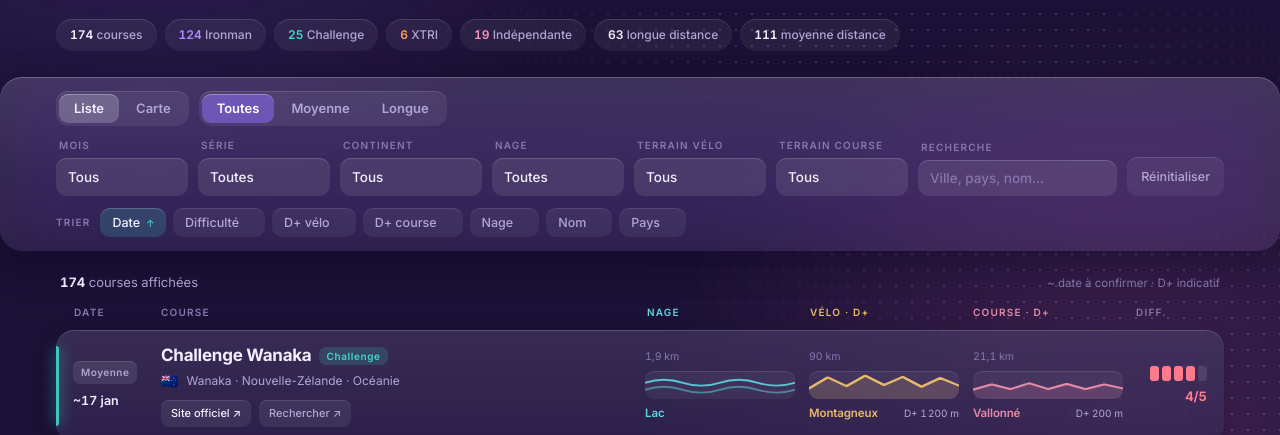
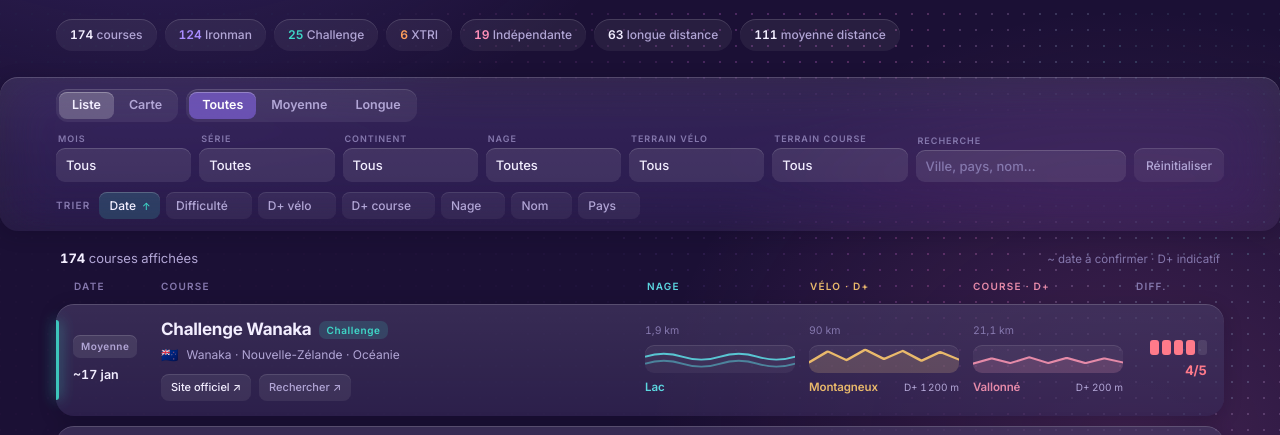
Before and after one commit to alxandrb/CoursePicker, a plain HTML site: page index.html in a window 1280 px wide. Shown: the part 322-757 px from the top of the page. Drawn offline with Linux system fonts and the light colour scheme.

Commit message:
Add files via upload

```diff
--- a/index.html
+++ b/index.html
@@ -94,56 +94,56 @@
 
   /* ---------- Barre d'outils : le verre le plus épais ---------- */
   .toolbar{
-    position:sticky;top:10px;z-index:30;margin-bottom:8px;
-    padding:14px 16px;border-radius:22px;
-    background:linear-gradient(180deg, rgba(255,255,255,.15), rgba(255,255,255,.08));
-    backdrop-filter:blur(30px) saturate(160%);
-    -webkit-backdrop-filter:blur(30px) saturate(160%);
-    box-shadow:var(--shade), inset 0 1px 0 var(--lip);
+    position:relative;z-index:30;margin-bottom:6px;
+    padding:12px 14px;border-radius:18px;
+    background:linear-gradient(180deg, rgba(255,255,255,.10), rgba(255,255,255,.05));
+    backdrop-filter:blur(26px) saturate(150%);
+    -webkit-backdrop-filter:blur(26px) saturate(150%);
+    box-shadow:0 4px 18px rgba(12,5,34,.22), inset 0 1px 0 rgba(255,255,255,.16);
   }
-  .segrow{display:flex;gap:10px;flex-wrap:wrap;align-items:center}
+  .segrow{display:flex;gap:8px;flex-wrap:wrap;align-items:center}
   .seg{display:inline-flex;gap:2px;padding:3px;border-radius:12px;background:rgba(255,255,255,.07);box-shadow:inset 0 1px 0 rgba(255,255,255,.12)}
   .seg button{
-    background:transparent;border:0;border-radius:9px;color:var(--muted);cursor:pointer;
-    font-family:inherit;font-weight:600;font-size:13px;padding:8px 15px;line-height:1;
+    background:transparent;border:0;border-radius:8px;color:var(--muted);cursor:pointer;
+    font-family:inherit;font-weight:600;font-size:12.5px;padding:7px 13px;line-height:1;
     transition:color .16s ease, background .16s ease;
   }
   .seg button:hover{color:var(--text)}
   .seg button.on{background:rgba(139,107,240,.55);color:#fff;box-shadow:inset 0 1px 0 rgba(255,255,255,.28)}
   .seg.view button.on{background:rgba(255,255,255,.20);color:var(--text)}
 
-  .controls{display:flex;gap:10px;flex-wrap:wrap;align-items:flex-end;margin-top:12px}
-  .field{display:flex;flex-direction:column;gap:5px}
+  .controls{display:flex;gap:8px;flex-wrap:wrap;align-items:flex-end;margin-top:10px}
+  .field{display:flex;flex-direction:column;gap:3px;flex:1 1 120px;min-width:0}
   .field label{
-    font-size:10px;font-weight:600;letter-spacing:.12em;text-transform:uppercase;
-    color:var(--faint);padding-left:3px;
+    font-size:9px;font-weight:600;letter-spacing:.11em;text-transform:uppercase;
+    color:var(--faint);padding-left:2px;white-space:nowrap;overflow:hidden;text-overflow:ellipsis;
   }
   select,input[type=search]{
     background:rgba(255,255,255,.09);color:var(--text);border:0;
     box-shadow:inset 0 1px 0 rgba(255,255,255,.16);
-    border-radius:11px;padding:10px 12px;font-family:inherit;font-size:13.5px;font-weight:500;
-    min-width:132px;appearance:none;cursor:pointer;
+    border-radius:9px;padding:8px 10px;font-family:inherit;font-size:13px;font-weight:500;
+    width:100%;min-width:0;appearance:none;cursor:pointer;
   }
   select option{background:#241748;color:var(--text)}
-  input[type=search]{cursor:text;min-width:170px}
+  input[type=search]{cursor:text}
   input[type=search]::placeholder{color:var(--faint)}
   select:focus-visible,input:focus-visible,button:focus-visible,a:focus-visible,summary:focus-visible{
     outline:2px solid var(--acc2);outline-offset:2px;
   }
-  .field.search{flex:1 1 170px}
+  .field.search{flex:2 1 180px}
   .field.search input{width:100%}
   .reset{
-    background:rgba(255,255,255,.06);border:0;color:var(--muted);border-radius:11px;
-    padding:10px 14px;cursor:pointer;font-size:12.5px;font-weight:500;font-family:inherit;height:39px;
+    background:rgba(255,255,255,.06);border:0;color:var(--muted);border-radius:9px;
+    padding:8px 12px;cursor:pointer;font-size:12px;font-weight:500;font-family:inherit;height:34px;flex:0 0 auto;
     box-shadow:inset 0 1px 0 rgba(255,255,255,.12);transition:color .16s ease,background .16s ease;
   }
   .reset:hover{color:var(--text);background:rgba(255,255,255,.11)}
 
-  .sortbar{display:flex;gap:7px;align-items:center;flex-wrap:wrap;margin-top:12px}
+  .sortbar{display:flex;gap:6px;align-items:center;flex-wrap:wrap;margin-top:10px}
   .sortbar .lbl{font-size:10px;font-weight:600;letter-spacing:.12em;text-transform:uppercase;color:var(--faint);margin-right:3px}
   .sortchip{
-    background:rgba(255,255,255,.06);border:0;color:var(--muted);border-radius:10px;
-    padding:7px 12px;cursor:pointer;font-size:12.5px;font-weight:500;font-family:inherit;
+    background:rgba(255,255,255,.06);border:0;color:var(--muted);border-radius:8px;
+    padding:6px 10px;cursor:pointer;font-size:12px;font-weight:500;font-family:inherit;
     display:inline-flex;align-items:center;gap:6px;
     box-shadow:inset 0 1px 0 rgba(255,255,255,.10);transition:color .16s ease,background .16s ease;
   }
@@ -151,7 +151,7 @@
   .sortchip.on{background:rgba(63,216,200,.18);color:var(--text);box-shadow:inset 0 1px 0 rgba(255,255,255,.20)}
   .sortchip .arr{font-size:10px;color:var(--acc2);width:8px;display:inline-block}
 
-  .meta-row{display:flex;justify-content:space-between;align-items:baseline;margin:22px 0 12px;flex-wrap:wrap;gap:8px;padding:0 4px}
+  .meta-row{display:flex;justify-content:space-between;align-items:baseline;margin:18px 0 10px;flex-wrap:wrap;gap:8px;padding:0 4px}
   .resultcount{font-size:13px;color:var(--muted);font-variant-numeric:tabular-nums}
   .resultcount b{color:var(--text);font-weight:700}
   .note{font-size:11.5px;color:var(--faint)}
@@ -356,8 +356,8 @@
   }
   /* sous 900px la barre de filtres est trop haute pour rester collée */
   @media(max-width:899px){
-    .toolbar{position:static;padding:13px 14px}
     .wrap{padding:0 12px}
+    .field{flex:1 1 46%}
   }
   @media(prefers-reduced-motion:reduce){
     *{transition:none!important;animation:none!important}
```
